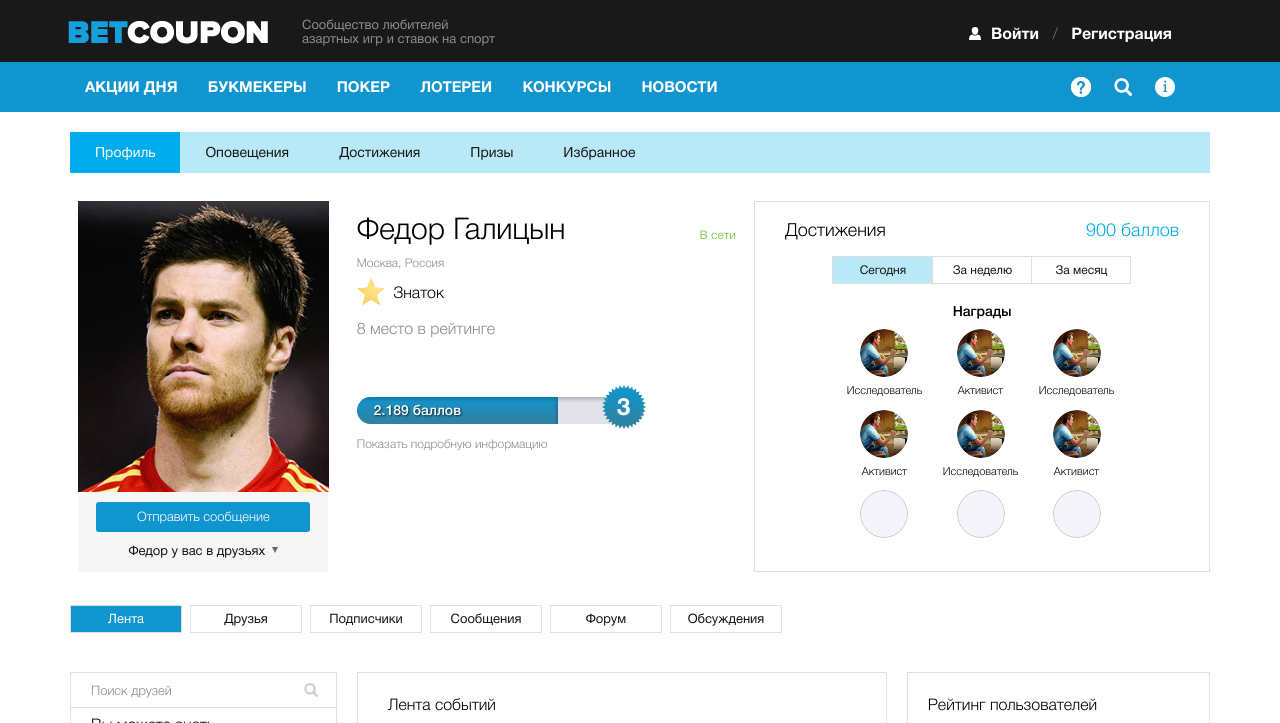
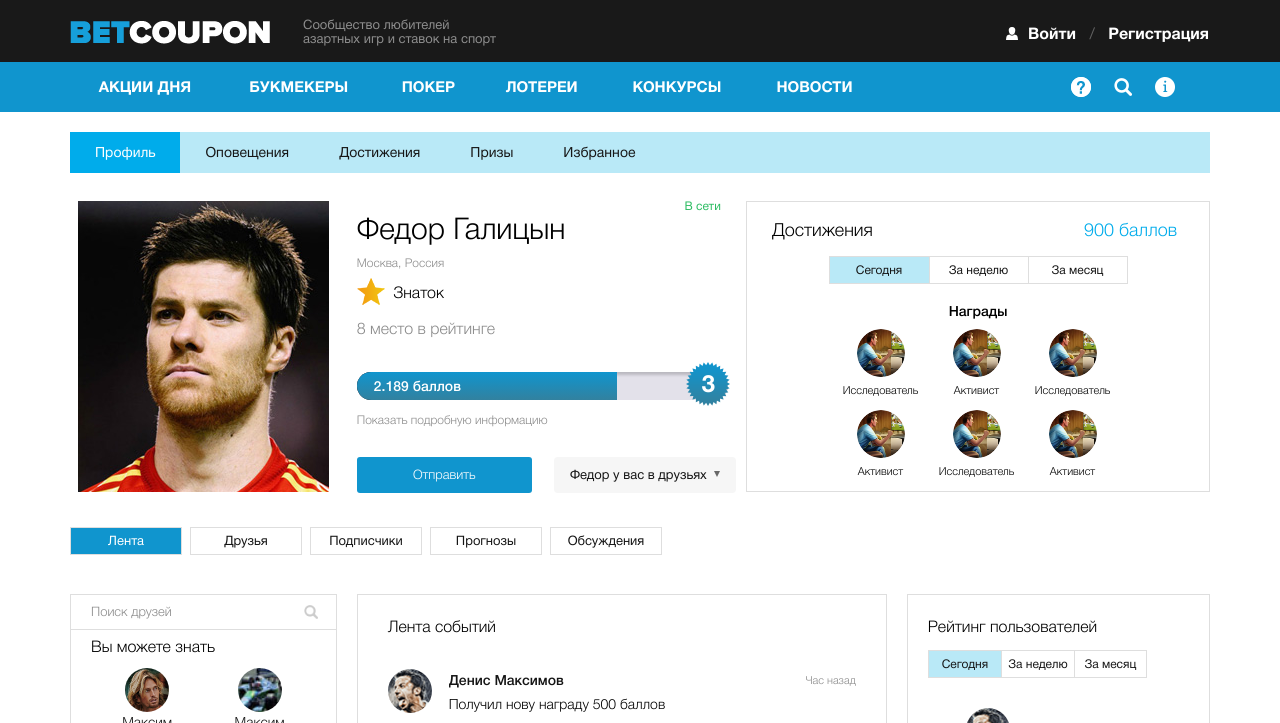
Before and after one commit to iea79/betcoupon, a plain HTML site: page profile_f.html in a window 1280 px wide. Shown: the top 723 px of the page. Drawn offline with nearby package versions, Linux system fonts and the light colour scheme; some packages are replaced by stand-ins of ours; a script that the page names is missing.

Commit message:
Edit profil_f

```diff
--- a/js/main.js
+++ b/js/main.js
@@ -136,6 +136,7 @@ $(document).ready(function(){
 		fade: true,
 		 asNavFor: '.top-thumbs'
 	});
+
 	$('.top-thumbs').slick({
 	  slidesToShow: 4,
 	  slidesToScroll: 1,
@@ -164,6 +165,7 @@ $(document).ready(function(){
 	  speed: 200,
 	  fade: true
 	});
+
     $('.side-slider2').slick({
       slidesToShow: 1,
       arrows: true,
@@ -277,8 +279,29 @@ $(document).ready(function(){
 		axis:"y",
 		scrollButtons:{enable:false},
 		advanced:{autoExpandHorizontalScroll:true},
-		scrollInertia: 10
+		scrollInertia: 10,
+        autoHideScrollbar: false,
+        callbacks:{
+            whileScrolling:function(){
+                $(this).find('.mCSB_dragger').css('opacity', '1');
+            },
+            onScroll:function(){
+                var scrollBar = $(this).find('.mCSB_dragger');
+                setTimeout(function () {
+                    scrollBar.css('opacity', '0');
+                },1500);
+            }
+        }
 	});
+
+    $(".scroll").mouseenter(function() {
+        var scrollBar = $(this).find('.mCSB_dragger');
+
+        scrollBar.css('opacity', '1');
+        setTimeout(function () {
+            scrollBar.css('opacity', '0');
+        },1000);
+    });
 
 	//news tabs
 	$('ul.tabs li:first-child').addClass('active');
--- a/profile_f.html
+++ b/profile_f.html
@@ -131,23 +131,27 @@
 					<div class="user-block">
 						<div class="user-ava-col">
 							<div class="user-ava"><img src="images/img69.jpg" alt=""/></div>
-							<div class="prof-opts">
-								<a href="#" class="btn btn-blue">Отправить сообщение</a>
-								<div class="in-frnd">
-									<div class="in-frnd-txt">Федор у вас в  друзьях</div>
-								</div>
-							</div>
 						</div>
 						<div class="user-short">
 							<h1>Федор Галицын<sup class="green">В сети</sup></h1>
 							<div class="user-place">Москва, Россия</div>
-							<div class="stat"><img src="images/icons/star1.png" alt=""/> Знаток</div>
+							<div class="stat"><img src="images/icons/star2.png" alt=""/> Знаток</div>
 							<div class="user-pos">8 место в рейтинге</div>
 							<div class="point-line">
 								<div><span style="width:70%;">2.189 баллов</span></div>
 								<b>3</b>
 							</div>
 							<a href="#" class="more-inf-link">Показать подробную информацию</a>
+							<div class="prof-opts">
+								<div>
+									<a href="#" class="btn btn-blue">Отправить сообщение</a>
+								</div>
+								<div>
+									<div class="in-frnd">
+										<div class="in-frnd-txt">Федор у вас в  друзьях</div>
+									</div>
+								</div>
+							</div>
 						</div>
 						<div class="user-ach mob-hid">
 							<div class="points">900 баллов</div>
@@ -263,8 +267,7 @@
 							<li class="active"><a href="#">Лента</a></li>
 							<li><a href="#">Друзья</a></li>
 							<li><a href="#">Подписчики</a></li>
-							<li><a href="#">Сообщения</a></li>
-							<li><a href="#">Форум</a></li>
+							<li><a href="#">Прогнозы</a></li>
 							<li><a href="#">Обсуждения</a></li>
 						</ul>
 						<div class="user-cols">
--- a/scss/scss_style.scss
+++ b/scss/scss_style.scss
@@ -68,7 +68,7 @@ $bgGray: #f7f7f5;
 $sideMarg:8px;
 $sidePadd:14px;
 
-
+@import 'compass/css3';
 /* ___________ Ñáðîñ CSS____________________*/
 * {	margin: 0;	padding:0;  	outline:none;}
 html,body,div{margin:0;padding:0;border:0;outline:0;font-size:100%;vertical-align:baseline;font:inherit;}
@@ -161,9 +161,17 @@ h5 {margin:0 auto 27px; font-weight:400;
 /*--------------- header ------------------*/
 #header {
 	position:relative; z-index:20;
-	.top-line { background:#191919; padding:9px 0 8px;	    position: relative;    z-index: 5;
+	.cont-in {
+		padding-right: 0;
+		padding-left: 0;
+	}
+	.top-line {
+		background:#191919;
+		padding:9px 0 8px;
+		position: relative;
+		z-index: 5;
 		height:45px;
-		.logo {width:200px;float:left;line-height:0; font-size:0;     margin: 12px 34px 0px -2px;}
+		.logo {width:200px;float:left;line-height:0; font-size:0;     margin: 12px 33px 12px 0px;}
 		.logo-txt {font-weight:400;font-size:13px; display:block; color:#8e8e8e; overflow:hidden; padding-top: 9px;    line-height: 1.1;}
 
 		.head-bask {float:right;position:relative;    width: 198px;padding-bottom:8px;
@@ -218,7 +226,7 @@ h5 {margin:0 auto 27px; font-weight:400;
 			color:#616161;
 			font-size:16px;
 			float:right;
-			margin: 13px -7px 0px 0;margin: 13px 29px 0px 0;
+			margin: 13px -7px 0px 0;margin: 13px -8px 0px 0;
 			line-height:24px;
 			a {font-family:$font_bold;color:$linkWhite;    margin: 0 9px;
 				img {vertical-align:middle;margin: -2px 10px 0 0;}
@@ -235,8 +243,10 @@ h5 {margin:0 auto 27px; font-weight:400;
 				padding: 0;
 				list-style: none;
 				overflow:hidden;
-			}
-			li { display: inline-block;     margin-right: -4px;position: relative;
+				display: table;
+				width: 71%;
+			}
+			li { display: table-cell;position: relative; text-align: center;
 				ul {display:none;}
 			}
 			.mob-show {display:none;}
@@ -281,7 +291,7 @@ h5 {margin:0 auto 27px; font-weight:400;
 
 /*---------------- footer ----------------*/
 #footer {clear:both;
-	.foot-in {box-sizing:border-box;position:absolute;left:0;right:0;bottom:0; padding:29px 0;}
+	.foot-in {box-sizing:border-box;position:absolute;left:0;right:0;bottom:0; padding:42px 0 26px;}
 	.foot-bot {
 		clear:both;
 		padding: 23px 0;
@@ -1438,7 +1448,7 @@ textarea{height:120px;resize:none;overflow:auto;}
 }
 .narg-scroll {overflow:hidden;border:1px solid #dedede;   }
 .narg-scroll.scroll {max-height:970px;}
-.user-block {margin:28px 0 19px;
+.user-block {margin:28px 0 20px;
 	&:after {content:'';display:block;clear:both;}
 	.user-ava-col {float:left;    width: 23.4%;min-width: 176px;
 			.user-ava {width:100%;margin:0 auto;max-width:251px;float:none;}
@@ -1446,11 +1456,11 @@ textarea{height:120px;resize:none;overflow:auto;}
 	.user-ava {float:left;overflow:hidden;/*width:251px;height:291px; */   line-height: 0;    width: 22%;    min-width: 176px;
 		img {width:100%;}
 	}
-	.user-short {float:left; width:36.6%;
-		box-sizing: border-box;    padding: 5px 18px 0 20px;
-		h1 {font-family: $font_light;font-size:30px;    margin-bottom: 5px;
+	.user-short {float:left; width:35.899999999999999%;
+		box-sizing: border-box;    padding: 5px 10px 0 20px;
+		h1 {font-family: $font_light;font-size:30px;    margin-bottom: 5px;position: relative;padding-right: 60px;
 			sup {font-size:12px;    vertical-align: middle;line-height:45px; margin-left:5px;float:right;font-family: $font;    margin-top: 7px;}
-			.green {color:#83d158;}
+			.green {color: #2cbc62;;position:absolute;right:4%;line-height:1;top:-13px;}
 		}
 		.stat {font-family: $font_light;font-size:16px;     margin-bottom: 7px;
 			img {vertical-align: middle;margin:-4px -1px 0 -5px;}
@@ -1458,19 +1468,45 @@ textarea{height:120px;resize:none;overflow:auto;}
 		.user-pos {font-family: $font_light;font-size:16px;color:#8b8b8b;}
 		.user-place {font-family: $font_light;font-size:12px;color:#8b8b8b;    line-height: 1.2;    margin-bottom: 7px;}
 		.more-inf-link {font-family: $font_light;font-size:12px;color:#8b8b8b;    display: inline-block;    margin-top: 11px;}
+		.prof-opts {
+			background:none;
+			padding: 26px 0px 6px;
+			max-width: none;
+			margin-left: -15px;
+			&>* {
+				float: left;
+				width: 50%;
+				padding-left: 15px;
+				@include box-sizing(border-box);
+			}
+			.btn {
+				max-width: 175px;
+				height: 36px;
+				line-height: 36px;
+			}
+			.btn-blue {}
+			.in-frnd {
+				background-color: #f6f6f6;
+				height: 36px;
+				@include border-radius(4px);
+			}
+			.in-frnd-txt {
+				line-height: 36px;
+			}
+		}
 	}
 	.user-short.wide { width:50%;
 
 	}
-	.user-ach {overflow:hidden;padding:15px 30px 11px;border:1px solid #dedede;
+	.user-ach {overflow:hidden;padding:15px 5px 11px;border:1px solid #dedede;
 		.scroll {height:190px;}
 		.nagr-rows.scroll {height:233px;    margin: -7px -25px -2px 0;
 			.mCSB_inside > .mCSB_container {    margin-right: 25px;}
 		}
 		.nagr-rows.scroll-big {    height: 294px;}
-		.scroll.scroll-big {      height: 270px;}
-		.points {font-family: $font_light;float:right;color:#00aceb;font-size:18px;}
-		h2 {font-family: $font_light;overflow:hidden;font-size:18px;    line-height: 1.5;    margin-bottom: 12px;}
+		.scroll.scroll-big {      height: 270px;      max-height: 190px;}
+		.points {font-family: $font_light;float:right;color:#00aceb;font-size:18px;padding-right: 27px;}
+		h2 {font-family: $font_light;overflow:hidden;font-size:18px;    line-height: 1.5;    margin-bottom: 12px;padding-left: 20px;}
 		h5 {font-family: $font_mid;font-size:14px;text-align:center;margin-bottom: 7px;margin-top: 11px;}
 		.nagrs {overflow:hidden;margin:0 auto;max-width:291px;
 			.nagr {float:left;width:33%;box-sizing:border-box;padding:0 10px 11px;text-align:center;
@@ -1486,12 +1522,11 @@ textarea{height:120px;resize:none;overflow:auto;}
 		.mCSB_inside > .mCSB_container {    margin-right: 0px;}
 	}
 }
-.point-line {    clear: both;position:relative;margin-top:56px;width:287px;height:27px;border-radius:14px;background-color: #f5f4fa;background-color: #E3E1EA;
+.point-line {    clear: both;position:relative;margin-top:31px;width:98%;height:28px;border-radius:14px;background-color: #f5f4fa;background-color: #E3E1EA;
 	box-shadow: inset -2px 3px 3px rgba(0,0,0,.18);font-size:14px;font-family: $font_mid;
-	span {    white-space: nowrap;    text-shadow: 1px 1px 2px rgba(0,0,0,0.7);color:#fff;line-height:27px; padding-left:17px;box-sizing:border-box;display:block;box-shadow: inset -2px 3px 3px rgba(0,0,0,.18);
-	background-image: linear-gradient(to bottom, #1095ce 0%, #3181a0 100%);}
+	span {white-space: nowrap;height:28px; padding-left:17px;background-color: #160606;@include background-image(linear-gradient(to top, #32819f 0%, #1095ce 100%));@include box-sizing(border-box);display: block;color: #FFF;line-height: 28px;}
 	>div {overflow:hidden;border-radius:14px;}
-	b {text-align:center;position:absolute;color:#fff;font-size:24px;top:-12px;width:44px;height:44px;right:-2px;background:url(../images/bg/circ.png) no-repeat;line-height:44px;}
+	b {text-align:center;position:absolute;color:#fff;font-size:24px;top:-10px;width:44px;height:44px;right:-2px;background:url(../images/bg/circ.png) no-repeat;line-height:44px;}
 }
 .time-tabs {display:table;margin:0 auto 6px;text-align:center;width:297px;border:1px solid #dedede;
 	li {width:33.33%;display:table-cell;
@@ -1767,7 +1802,7 @@ textarea{height:120px;resize:none;overflow:auto;}
 	}
 }
 
-.user-menu-btns {display:table;list-style:none;margin:33px 0 39px;
+.user-menu-btns {display:table;list-style:none;margin:30px 0 39px;
 	li {display:table-cell;width:112px;text-align:center;
 		a {display:block;font-size: 13px;color:#151515;padding:0 2px;line-height:26px;border:1px solid #dedede;}
 	}
```
Also changed, not shown: profile_not__f.html (+10 -7 lines), css/jquery.mCustomScrollbar.css, scss/scss_style.css.
